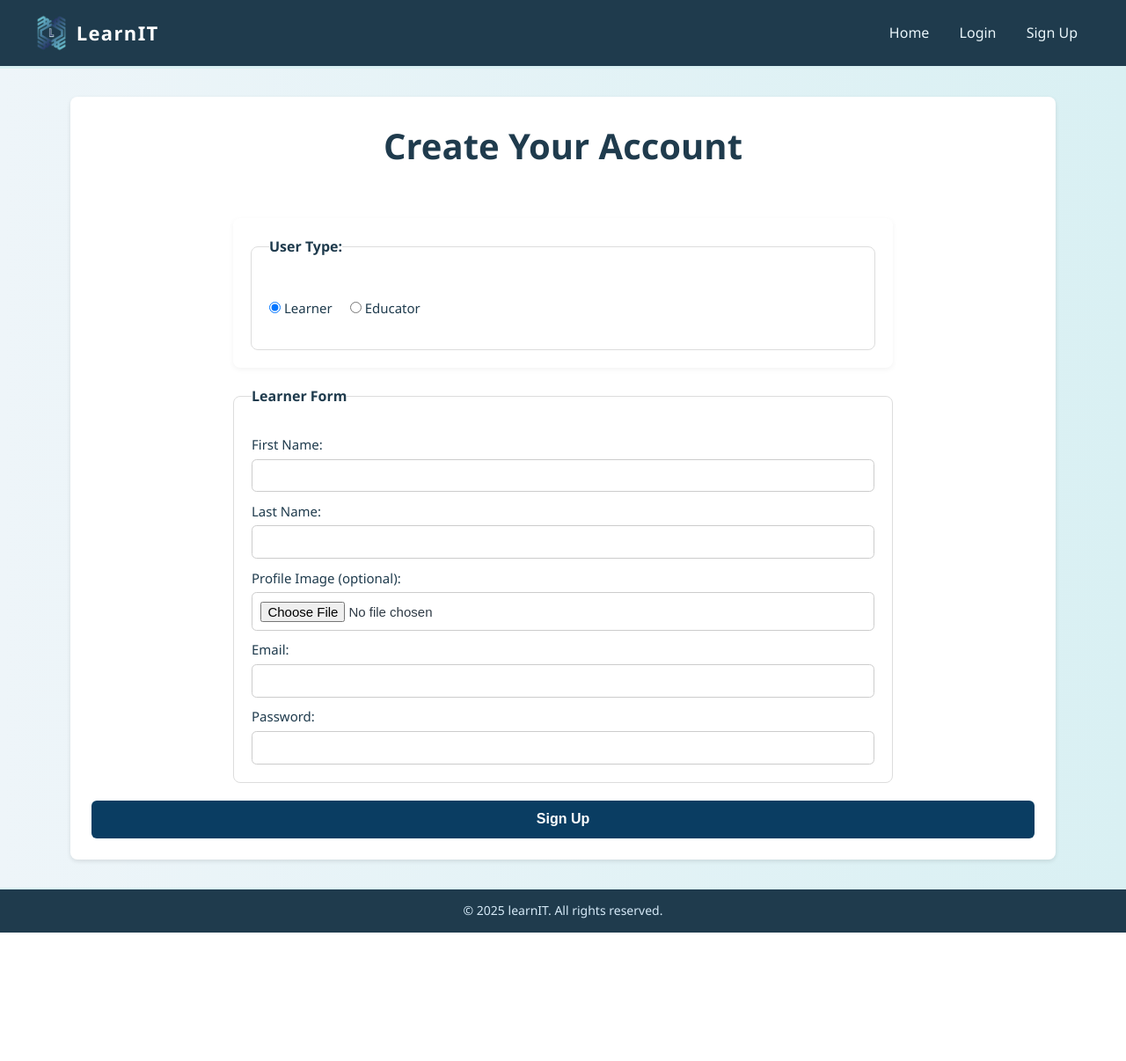
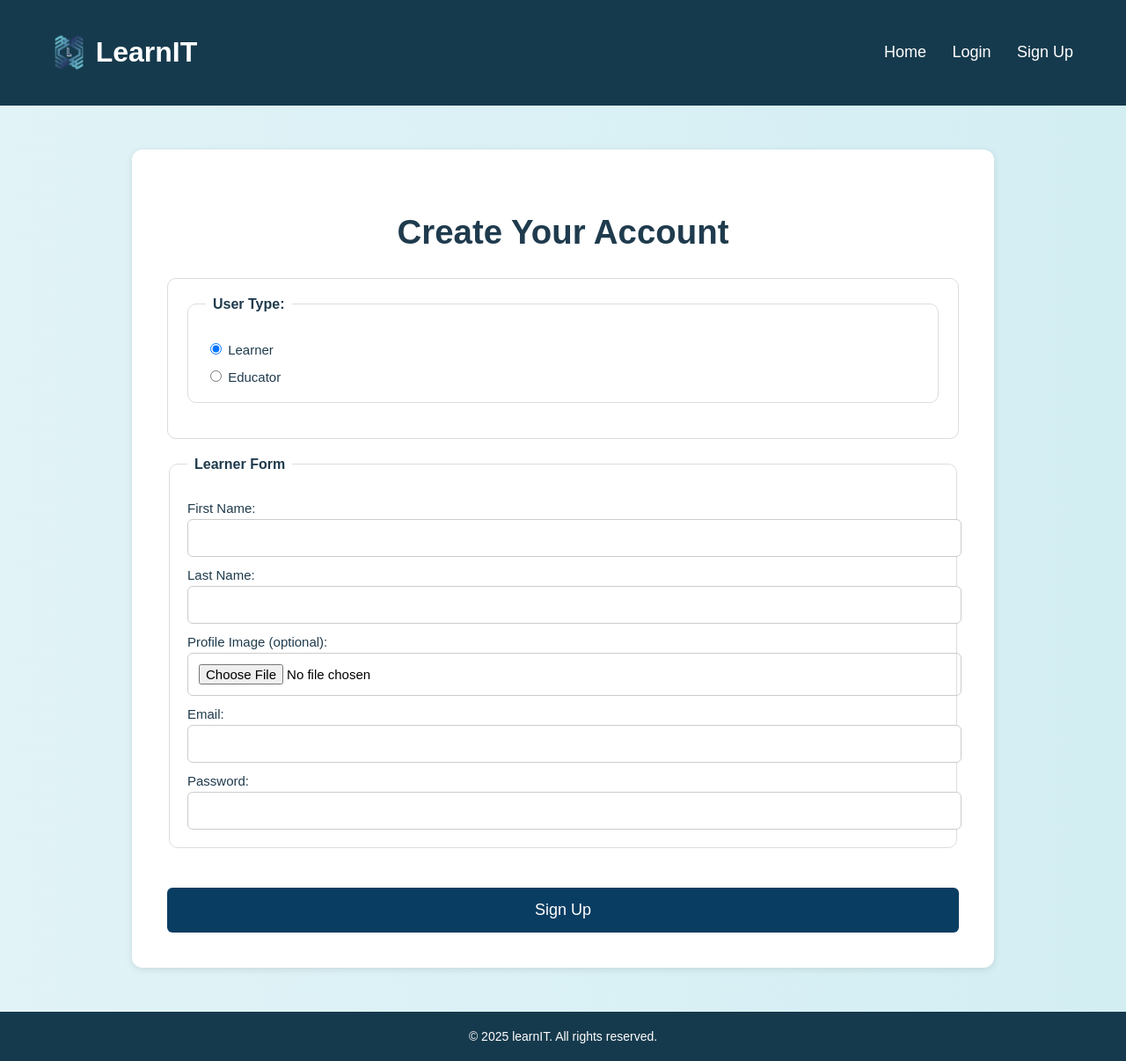
Before and after one commit to Mayaz-15/Web2-Project, a PHP site: page /Web2Project/signup2.php in a window 1280 px wide. Shown: the whole page at 88% size. Before the commit the page ends 1060 px from the top, so only its background shows below. Run offline with PHP 8.4, Linux system fonts and the light colour scheme; data that the repository does not hold is empty; a stand-in replaces the project's code that opens the database connection.

Commit message:
Update signup2.php

```diff
--- a/LearnIT/Web2Project/signup2.php
+++ b/LearnIT/Web2Project/signup2.php
@@ -4,70 +4,164 @@ include "db.php";
 <!DOCTYPE html>
 <html lang="en">
 <head>
-  <meta charset="UTF-8" />
-  <meta name="viewport" content="width=device-width, initial-scale=1.0"/>
-  <link rel="stylesheet" href="style.css">
-  <title>Sign-Up</title>
+  <meta charset="UTF-8">
+  <meta name="viewport" content="width=device-width, initial-scale=1.0">
+  <title>Sign Up - LearnIT</title>
 
   <style>
-    h2 { color: #1f3b4d; margin-bottom: 1.25em; text-align: center; font-size: 2.5em; }
+
+    /* ✅ خلفية السماوية الفاتحة */
+    body {
+      margin: 0;
+      font-family: Arial, sans-serif;
+      background: linear-gradient(to right, #e1f3f7, #d3eef3);
+    }
+
+    /* ✅ الهيدر */
+    header {
+      background-color: #163a4d;
+      color: white;
+      padding: 20px 60px;
+      display: flex;
+      justify-content: space-between;
+      align-items: center;
+    }
+
+    header .logo {
+      display: flex;
+      align-items: center;
+      gap: 12px;
+    }
+
+    header img {
+      height: 45px;
+    }
+
+    header nav a {
+      color: white;
+      text-decoration: none;
+      margin-left: 25px;
+      font-size: 18px;
+    }
+
+    header nav a:hover {
+      text-decoration: underline;
+    }
+
+    /* ✅ صندوق المحتوى الأبيض */
+    .card-container {
+      max-width: 900px;
+      margin: 50px auto;
+      background: white;
+      padding: 40px;
+      border-radius: 12px;
+      box-shadow: 0 2px 8px rgba(0,0,0,0.1);
+    }
+
+    h2 {
+      color: #1f3b4d;
+      font-size: 2.4em;
+      text-align: center;
+      margin-bottom: 30px;
+    }
 
     .box {
-      max-width: 46.875em; margin: 1.25em auto; background: #fff;
-      border-radius: 0.5em; box-shadow: 0 0.125em 0.375em rgba(0,0,0,0.05); padding: 1.25em;
+      background: white;
+      padding: 20px;
+      border-radius: 10px;
+      border: 1px solid #ddd;
+      margin-bottom: 20px;
     }
 
-    fieldset { border: 0.0625em solid #ddd; padding: 1.25em; border-radius: 0.5em; background: #fff; }
-    legend { font-weight: bold; color: #1f3b4d; }
-
-    label { display: block; margin-top: 0.625em; font-weight: 500; font-size: 0.9375em; color: #1f3b4d; }
-
-    input[type="text"], input[type="email"], input[type="password"], input[type="file"] {
-      width: 100%; padding: 0.625em; margin-top: 0.3125em;
-      border: 0.0625em solid #ccc; border-radius: 0.375em; font-size: 0.9375em;
+    fieldset {
+      border: 1px solid #ddd;
+      border-radius: 10px;
+      padding: 20px;
+      margin-bottom: 20px;
     }
 
-    .radio-group { display: flex; align-items: center; gap: 1.25em; margin: 0.9375em 0; }
-    .hidden { display:none; }
-
-    .form-box fieldset {
-      width: 100%; max-width: 46.875em; min-height: 28em;
-      display: flex; flex-direction: column; justify-content: flex-start; margin: auto;
+    legend {
+      font-weight: bold;
+      color: #1f3b4d;
+      padding: 0 8px;
     }
 
+    label {
+      display: block;
+      margin-top: 12px;
+      color: #1f3b4d;
+      font-size: 15px;
+    }
+
+    input[type="text"],
+    input[type="email"],
+    input[type="password"],
+    input[type="file"] {
+      width: 100%;
+      padding: 12px;
+      border: 1px solid #ccc;
+      border-radius: 6px;
+      margin-top: 4px;
+      font-size: 15px;
+    }
+
+    /* ✅ زر واحد */
     .submit-btn {
-      display: block; width: 100%; text-align: center;
-      background: #0A3D62; color: #fff; padding: 0.8em;
-      margin-top: 1.25em; border: none; border-radius: 0.375em;
-      font-size: 1em; cursor: pointer;
+      width: 100%;
+      padding: 15px;
+      background: #0A3D62;
+      color: white;
+      font-size: 18px;
+      border: none;
+      border-radius: 6px;
+      cursor: pointer;
+      margin-top: 25px;
     }
-    .submit-btn:hover { background:#082a45; }
+
+    .submit-btn:hover {
+      background: #072a45;
+    }
+
+    .hidden {
+      display: none;
+    }
+
+    /* ✅ الفوتر */
+    footer {
+      text-align: center;
+      padding: 20px;
+      background: white;
+      margin-top: 40px;
+      font-size: 14px;
+    }
+
   </style>
 
   <script>
-    function toggleForms(){
-      const learnerForm = document.getElementById("learnerBox");
-      const educatorForm = document.getElementById("educatorBox");
+    function toggleForms() {
+      let learnerBox = document.getElementById("learnerBox");
+      let educatorBox = document.getElementById("educatorBox");
 
-      if(document.getElementById("learnerRadio").checked){
-        learnerForm.style.display = "block";
-        educatorForm.style.display = "none";
+      if (document.getElementById("learnerRadio").checked) {
+        learnerBox.style.display = "block";
+        educatorBox.style.display = "none";
       } else {
-        learnerForm.style.display = "none";
-        educatorForm.style.display = "block";
+        learnerBox.style.display = "none";
+        educatorBox.style.display = "block";
       }
     }
   </script>
+
 </head>
-
 <body>
 
-  <!-- ✅ الهيدر الأصلي كما في كودك -->
+  <!-- ✅ الهيدر النهائي -->
   <header>
     <div class="logo">
-       <img src="images/logo.png" alt="LearnIT Logo">
+      <img src="images/logo.png" alt="LearnIT Logo">
       <h1>LearnIT</h1>
     </div>
+
     <nav>
       <a href="index.php">Home</a>
       <a href="login.php">Login</a>
@@ -75,23 +169,24 @@ include "db.php";
     </nav>
   </header>
 
+  <!-- ✅ المحتوى -->
   <main class="card-container">
+
     <h2>Create Your Account</h2>
 
+    <!-- ✅ اختيار نوع المستخدم -->
     <div class="box">
       <fieldset>
         <legend>User Type:</legend>
-        <div class="radio-group">
-          <label><input type="radio" name="userType" id="learnerRadio" value="learner" checked onclick="toggleForms()"> Learner</label>
-          <label><input type="radio" name="userType" id="educatorRadio" value="educator" onclick="toggleForms()"> Educator</label>
-        </div>
+        <label><input type="radio" name="userType" id="learnerRadio" value="learner" checked onclick="toggleForms()"> Learner</label>
+        <label><input type="radio" name="userType" id="educatorRadio" value="educator" onclick="toggleForms()"> Educator</label>
       </fieldset>
     </div>
 
-    <!-- ✅ فورم واحد فقط -->
-    <form action="signup_process.php" method="POST" enctype="multipart/form-data" class="form-box">
+    <!-- ✅ النموذج كامل -->
+    <form action="signup_process.php" method="POST" enctype="multipart/form-data">
 
-      <!-- ✅ Learner form -->
+      <!-- ✅ Learner -->
       <div id="learnerBox">
         <fieldset>
           <legend>Learner Form</legend>
@@ -110,11 +205,10 @@ include "db.php";
 
           <label>Password:</label>
           <input type="password" name="password" required>
-
         </fieldset>
       </div>
 
-      <!-- ✅ Educator form -->
+      <!-- ✅ Educator -->
       <div id="educatorBox" class="hidden">
         <fieldset>
           <legend>Educator Form</legend>
@@ -137,24 +231,30 @@ include "db.php";
           <label>Specialized Topics:</label>
           <?php
             $stmt = $pdo->query("SELECT * FROM topic");
-            while($row = $stmt->fetch()){
+            while ($row = $stmt->fetch()) {
               echo '<label><input type="checkbox" name="topics[]" value="'.$row["id"].'"> '.$row["topicName"].'</label>';
             }
           ?>
         </fieldset>
       </div>
 
-      <!-- ✅ زر واحد فقط -->
+      <!-- ✅ الزر الوحيد -->
       <button type="submit" class="submit-btn">Sign Up</button>
 
     </form>
 
   </main>
 
-  <!-- ✅ الفوتر الأصلي كما في كودك -->
-  <footer>
-    &copy; 2025 learnIT. All rights reserved.
-  </footer>
+ <footer style="
+    background-color: #163a4d;
+    color: white;
+    text-align: center;
+    padding: 20px;
+    margin-top: 40px;
+    font-size: 14px;">
+    © 2025 learnIT. All rights reserved.
+</footer>
+
 
 </body>
 </html>
```
